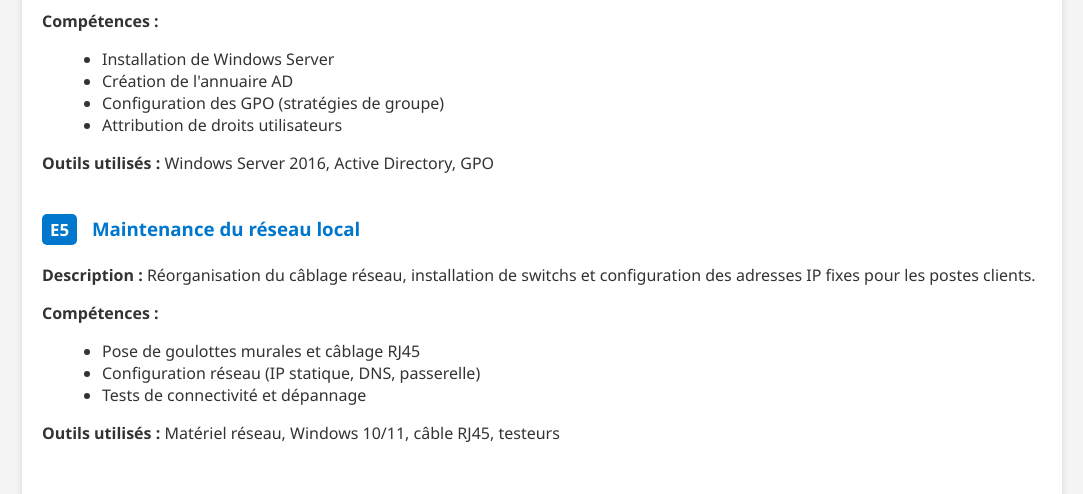
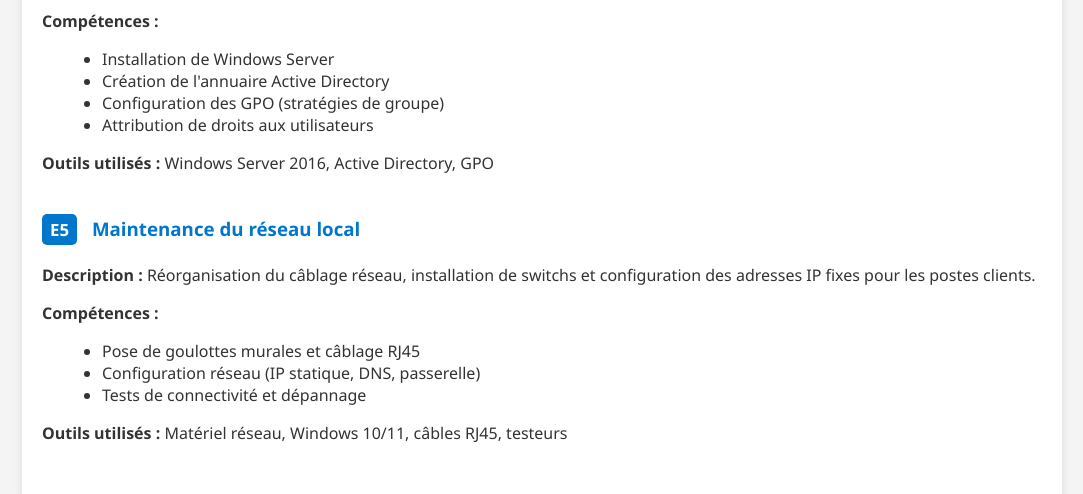
Before and after one commit to bilouu34/mon-portfolio.bilal-hatimi, a plain HTML site: page portfolio_bilal_complet/epreuves.html in a window 1280 px wide. Shown: the part 670-1164 px from the top of the page, without its empty margins (98-1181 px from the left). Drawn offline with Linux system fonts and the light colour scheme.

Commit message:
Update epreuves.html

```diff
--- a/portfolio_bilal_complet/epreuves.html
+++ b/portfolio_bilal_complet/epreuves.html
@@ -118,9 +118,9 @@
       <p><strong>Compétences :</strong></p>
       <ul>
         <li>Installation de Windows Server</li>
-        <li>Création de l'annuaire AD</li>
+        <li>Création de l'annuaire Active Directory</li>
         <li>Configuration des GPO (stratégies de groupe)</li>
-        <li>Attribution de droits utilisateurs</li>
+        <li>Attribution de droits aux utilisateurs</li>
       </ul>
       <p><strong>Outils utilisés :</strong> Windows Server 2016, Active Directory, GPO</p>
     </div>
@@ -134,7 +134,7 @@
         <li>Configuration réseau (IP statique, DNS, passerelle)</li>
         <li>Tests de connectivité et dépannage</li>
       </ul>
-      <p><strong>Outils utilisés :</strong> Matériel réseau, Windows 10/11, câble RJ45, testeurs</p>
+      <p><strong>Outils utilisés :</strong> Matériel réseau, Windows 10/11, câbles RJ45, testeurs</p>
     </div>
   </div>
 
```
